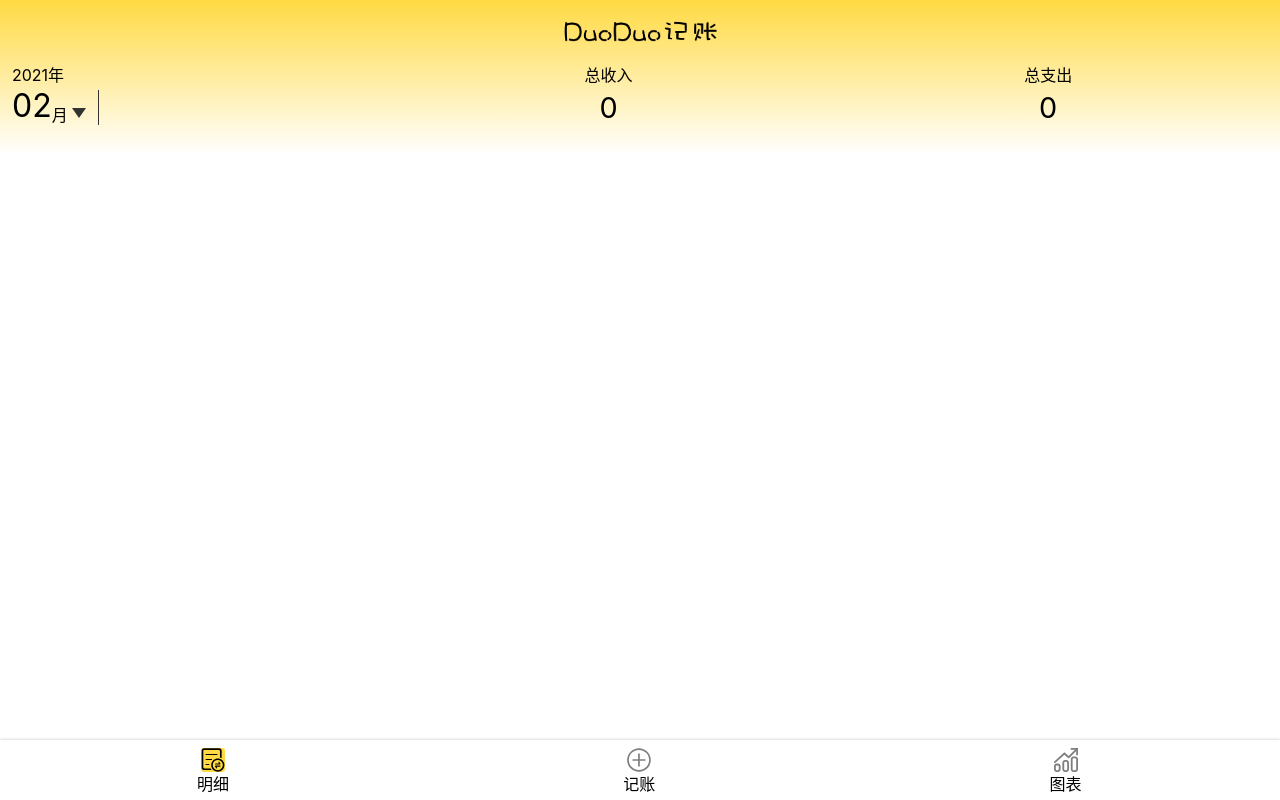
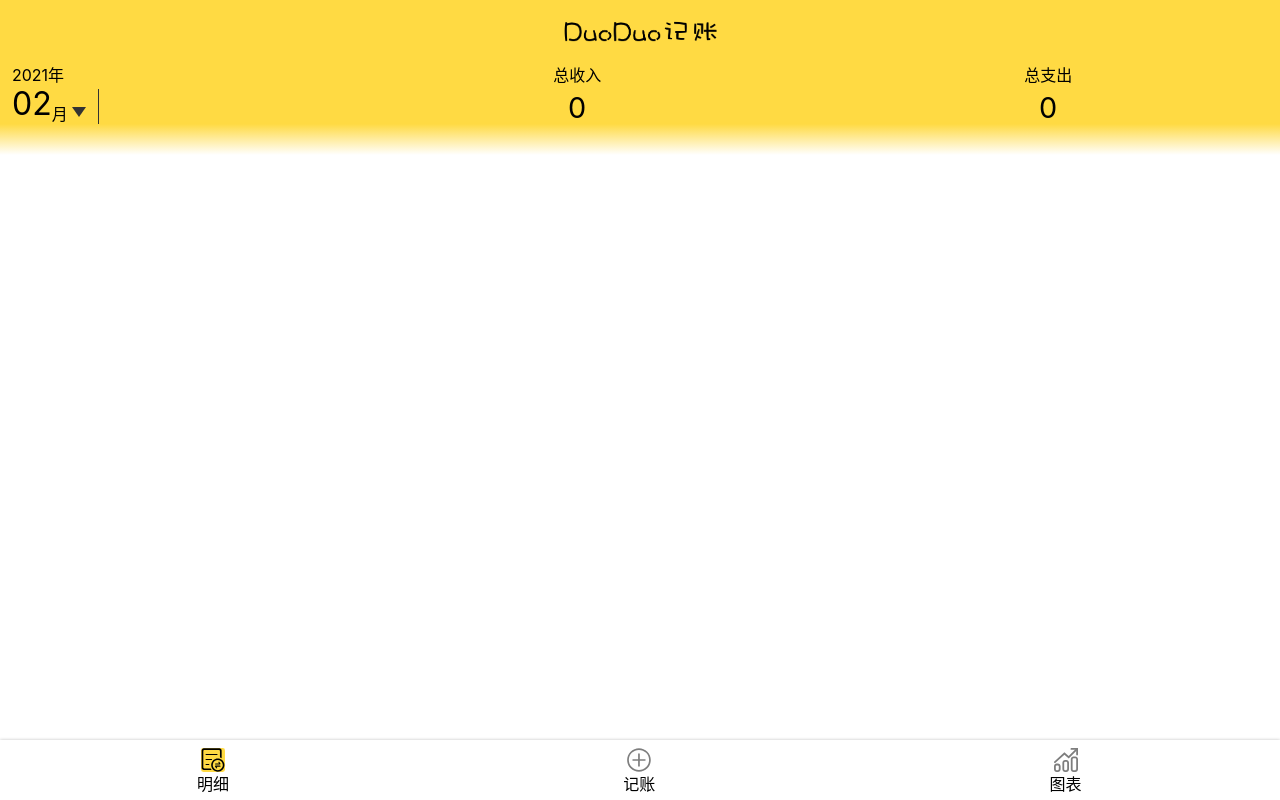
Before and after one commit to DDB324/duoduojizhang-React, a React app: page /#/detail in a window 1280 px wide. Built offline with nearby package versions, Linux system fonts and the light colour scheme.

Commit message:
Detail组件可选月份的样式

```diff
--- a/src/Views/Detail/Top.tsx
+++ b/src/Views/Detail/Top.tsx
@@ -1,7 +1,7 @@
 import {TopWrapper} from './TopWrapper';
 import title from 'pictures/title.png';
 import {RecordItem} from '../../hooks/useRecords';
-import {year,month} from 'lib/date'
+import {year, month} from 'lib/date';
 
 const Top = (records: RecordItem[], value: (records: RecordItem[], category: '+' | '-') => number) => {
   return <TopWrapper>
@@ -10,12 +10,15 @@ const Top = (records: RecordItem[], value: (records: RecordItem[], category: '+'
     </main>
     <div>
       <div className='date'>
-        <div className='year'>{year()+'年'}</div>
+        <div className='year'>{year() + '年'}</div>
         <div className='month'>
-          <div className='month-content'>{month()}</div>
-          <span>月</span>
-          <span className='triangle'/>
-          <span className='vertical-line'/>
+          <input type="month"/>
+          <div className="month-content-wrapper">
+            <div className='month-content'>{month()}</div>
+            <span>月</span>
+            <span className='triangle'/>
+            <span className='vertical-line'/>
+          </div>
         </div>
       </div>
       <div className='income'>
--- a/src/Views/Detail/TopWrapper.tsx
+++ b/src/Views/Detail/TopWrapper.tsx
@@ -2,7 +2,7 @@ import styled from 'styled-components';
 
 const TopWrapper = styled.div`
   background: #ffda43;
-  background: linear-gradient(180deg, rgba(255, 218, 67, 1) 0%, rgba(255, 255, 255, 1) 100%);
+  background: linear-gradient(180deg, rgba(255, 218, 67, 1) 80%, rgba(255, 255, 255, 1) 100%);
 
   > main {
     padding: 16px 0;
@@ -20,12 +20,35 @@ const TopWrapper = styled.div`
     > .date {
       display: flex;
       flex-direction: column;
-      width: 30%;
+      width: 25%;
 
       > .month {
+        height: 40px;
+        position: relative;
+        overflow: hidden;
+
+        > input {
+          background: #ffda43;
+          position: absolute;
+          left: 0;
+          top: 0;
+          height: 90%;
+          width: 90%;
+
+          ::-webkit-calendar-picker-indicator {
+            height: 100%;
+            width: 100%;
+          }
+        }
+
+        > .month-content-wrapper {
+          top: 0;
+          left: 0;
+          background: #ffda43;
+          position: absolute;
+          pointer-events: none;
           display: flex;
           align-items: flex-end;
-        height: 40px;
 
           > .month-content {
             font-size: 2em;
@@ -47,9 +70,10 @@ const TopWrapper = styled.div`
           }
         }
       }
+    }
 
     > .income {
-      width: 35%;
+      width: 40%;
       display: flex;
       flex-direction: column;
       align-items: center;
--- a/src/Views/Money/NumberPadSection/WrapperNumberPad.tsx
+++ b/src/Views/Money/NumberPadSection/WrapperNumberPad.tsx
@@ -48,6 +48,7 @@ const WrapperNumberPad = styled.section`
         overflow: hidden;
 
         > input {
+          background: #ffda43;
           position: absolute;
           left: 0;
           top: 0;
@@ -57,12 +58,6 @@ const WrapperNumberPad = styled.section`
           ::-webkit-calendar-picker-indicator {
             height: 100%;
             width: 100%;
-            border: 1px solid #ccc;
-            border-radius: 2px;
-            box-shadow: inset 0 1px #fff, 0 1px #eee;
-            background-color: #eee;
-            background-image: -webkit-linear-gradient(top, #f0f0f0, #e6e6e6);
-            color: #666;
           }
         }
 
```
Lines whose indentation alone changed are shown as unchanged.
